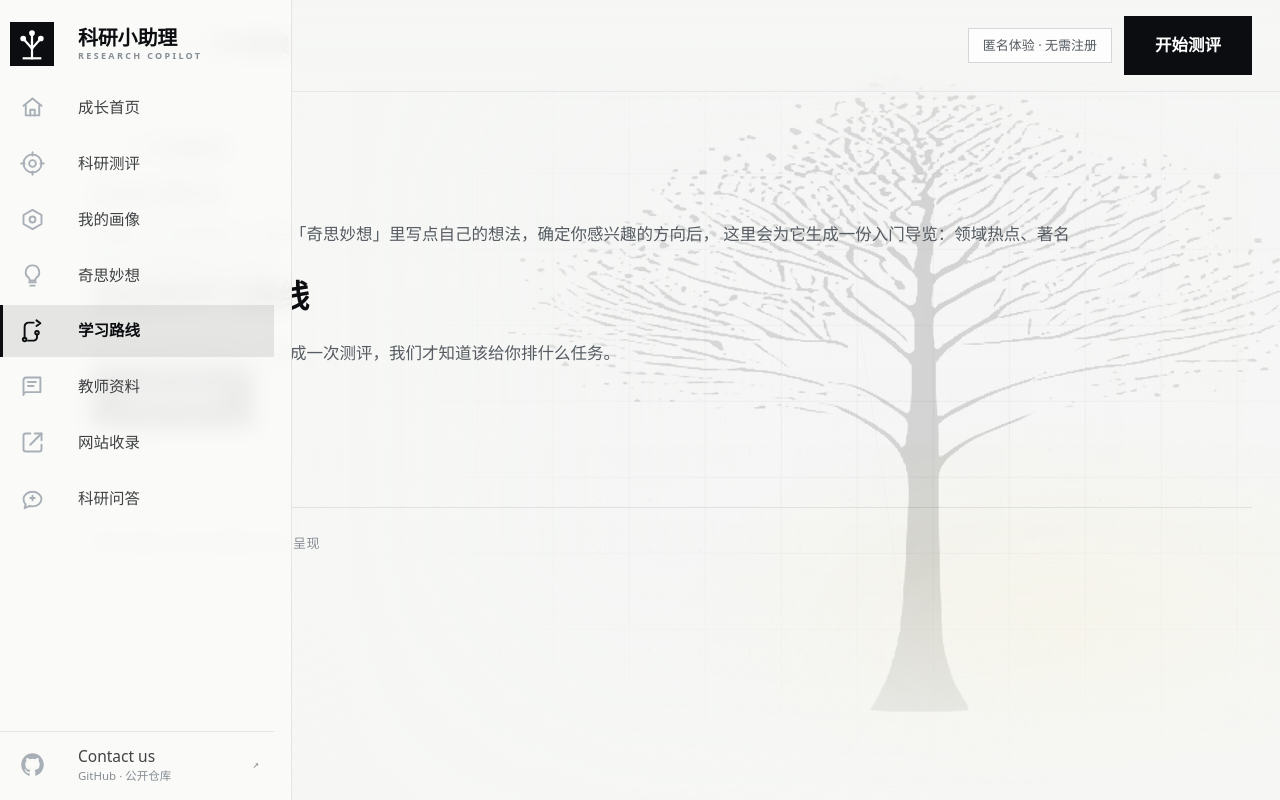
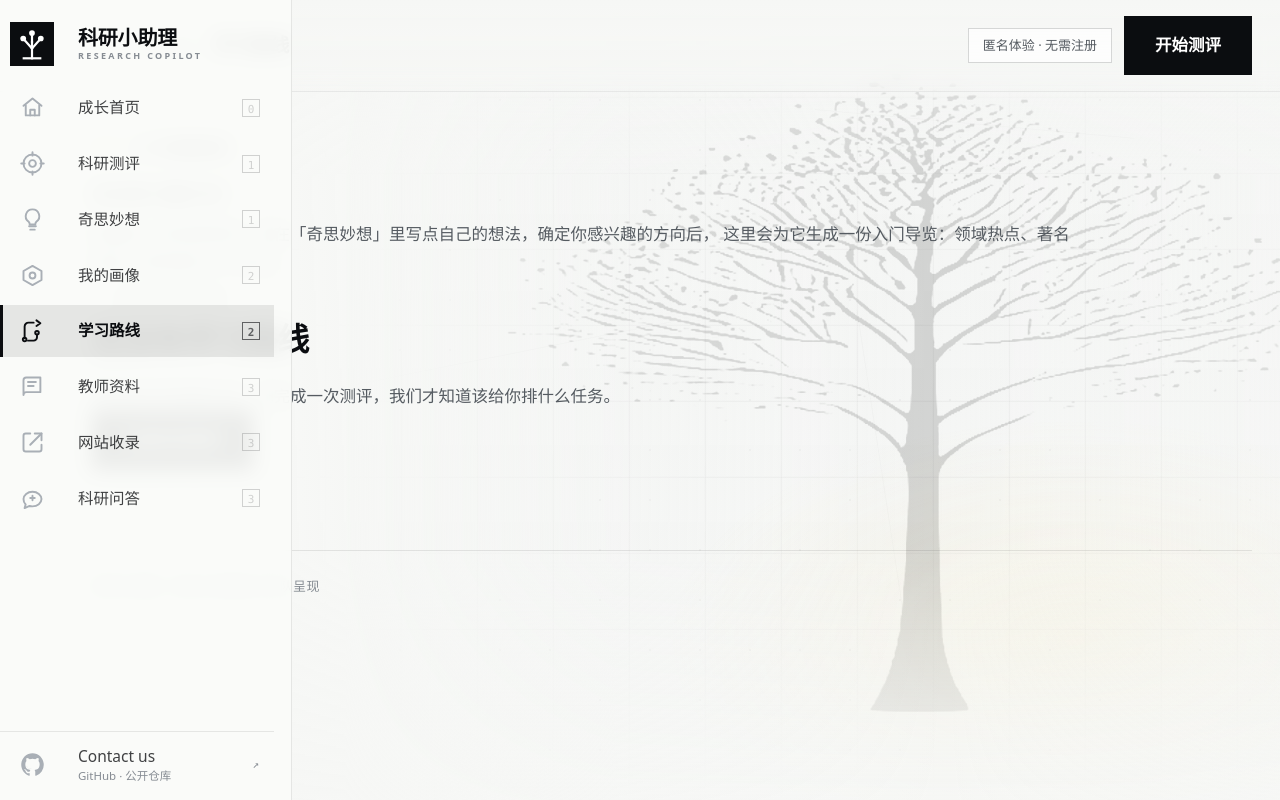
Before and after one commit to Kevin87654/AI-science-research, a Next.js app: page /roadmap in a window 1280 px wide. Built offline with nearby package versions, Linux system fonts and the light colour scheme.

Commit message:
feat: 兴趣方向支持手动补充（画像/入门前置路线同步）+ 菜单换序与引导序号

```diff
--- a/src/app/globals.css
+++ b/src/app/globals.css
@@ -224,6 +224,18 @@ a:focus-visible, button:focus-visible, input:focus-visible, summary:focus-visibl
 .dock-item-active .dock-item-icon { color: var(--ink); }
 .dock-item-active .dock-item-index { color: rgba(11, 13, 16, 0.5); }
 .dock-item-active:hover { background: rgba(11, 13, 16, 0.13); }
+/*
+ * 引导序号（0/1/2/3）：虚化呈现 —— 低透明度 + 轻微模糊，不抢菜单正文的视觉优先级；
+ * hover / 当前页时略微清晰，保持直角工业风（细边框小方块，无圆角无辉光）。
+ */
+.dock-item-hint {
+  flex: none; width: 18px; height: 18px; display: grid; place-items: center;
+  font-family: ui-monospace, "SFMono-Regular", Consolas, monospace; font-size: 11px;
+  border: 1px solid currentColor; opacity: 0.22; filter: blur(0.4px);
+  transition: opacity 0.15s ease, filter 0.15s ease;
+}
+.dock-item:hover .dock-item-hint { opacity: 0.5; filter: none; }
+.dock-item-active .dock-item-hint { opacity: 0.6; filter: none; }
 
 /* 对外联系方式：菜单最下方那一项（`margin-top: auto` 把它压到底部，中间留白给上面那列按钮） */
 .dock-contact-wrap { margin-top: auto; padding-top: 14px; border-top: 1px solid var(--line-soft); }
@@ -332,6 +344,10 @@ h2 { font-size: clamp(30px, 4.2vw, 46px); line-height: 1.3; margin: 0 0 32px; le
   border: 1px solid var(--line); padding: 5px 14px; font-size: 14px;
   background: rgba(255, 255, 255, 0.8); color: var(--ink);
 }
+/* 「对测评结果不满意？」：触发 chip 与展开的方向选项排在同一行，可换行 */
+.interest-override { display: inline-flex; flex-wrap: wrap; gap: 9px; align-items: center; }
+.interest-override-options { display: inline-flex; flex-wrap: wrap; gap: 9px; }
+.interest-override-standalone { margin-top: 12px; }
 .action-list { margin: 0; padding-left: 22px; }
 .action-list li { margin-bottom: 15px; }
 .action-list li::marker { color: rgba(11, 13, 16, 0.45); }
--- a/src/components/app-shell.tsx
+++ b/src/components/app-shell.tsx
@@ -63,6 +63,8 @@ export function AppShell({ children }: { children: React.ReactNode }) {
                 >
                   <span className="dock-item-icon" aria-hidden="true">{item.icon}</span>
                   <span className="dock-item-label">{item.label}</span>
+                  {/* 引导序号（0/1/2/3）：虚化装饰，提示新用户的推荐探索顺序 */}
+                  <span className="dock-item-hint" aria-hidden="true">{item.hint}</span>
                 </Link>
               );
             })}
--- a/src/components/nav-items.tsx
+++ b/src/components/nav-items.tsx
@@ -3,15 +3,21 @@
  *
  * 左侧自动呼出菜单（`app-shell.tsx`）与顶栏（`site-header.tsx`）都从这里取，
  * 避免两处维护同一份列表导致漂移。顺序即完整闭环：
- * 成长首页 → 科研测评 → 我的画像 → 奇思妙想 → 学习路线 → 教师资料 → 网站收录 → 科研问答。
+ * 成长首页 → 科研测评 → 奇思妙想 → 我的画像 → 学习路线 → 教师资料 → 网站收录 → 科研问答。
+ *
+ * `hint` 是给新用户的引导序号（第三轮新增）：0 = 从这里开始，
+ * 1 = 先产出兴趣方向（测评 / 奇思妙想），2 = 再看结果（画像 / 路线），3 = 其余自由探索。
+ * 侧栏里以虚化样式渲染，纯引导、不参与交互。
  */
 export type NavItem = {
   href: string;
   label: string;
   /** 侧栏里的英文副标题，纯装饰 */
   sub: string;
-  /** 编号，纯装饰（01…06） */
+  /** 编号，纯装饰（01…08） */
   index: string;
+  /** 引导序号（0/1/2/3），虚化显示在菜单项右侧 */
+  hint: string;
   icon: React.ReactNode;
 };
 
@@ -37,6 +43,7 @@ export const NAV_ITEMS: NavItem[] = [
     label: "成长首页",
     sub: "Overview",
     index: "01",
+    hint: "0",
     icon: (
       <svg width="20" height="20" viewBox="0 0 24 24" aria-hidden="true" {...stroke}>
         <path d="M4 10.5 12 4l8 6.5" />
@@ -50,6 +57,7 @@ export const NAV_ITEMS: NavItem[] = [
     label: "科研测评",
     sub: "Assessment",
     index: "02",
+    hint: "1",
     icon: (
       <svg width="20" height="20" viewBox="0 0 24 24" aria-hidden="true" {...stroke}>
         <circle cx="12" cy="12" r="8" />
@@ -59,22 +67,11 @@ export const NAV_ITEMS: NavItem[] = [
     ),
   },
   {
-    href: "/profile",
-    label: "我的画像",
-    sub: "Profile",
-    index: "03",
-    icon: (
-      <svg width="20" height="20" viewBox="0 0 24 24" aria-hidden="true" {...stroke}>
-        <path d="M12 3.5 20 8v8l-8 4.5L4 16V8z" />
-        <circle cx="12" cy="12" r="2.6" />
-      </svg>
-    ),
-  },
-  {
     href: "/sparks",
     label: "奇思妙想",
     sub: "Sparks",
-    index: "04",
+    index: "03",
+    hint: "1",
     icon: (
       <svg width="20" height="20" viewBox="0 0 24 24" aria-hidden="true" {...stroke}>
         <path d="M9 18h6" />
@@ -84,10 +81,24 @@ export const NAV_ITEMS: NavItem[] = [
     ),
   },
   {
+    href: "/profile",
+    label: "我的画像",
+    sub: "Profile",
+    index: "04",
+    hint: "2",
+    icon: (
+      <svg width="20" height="20" viewBox="0 0 24 24" aria-hidden="true" {...stroke}>
+        <path d="M12 3.5 20 8v8l-8 4.5L4 16V8z" />
+        <circle cx="12" cy="12" r="2.6" />
+      </svg>
+    ),
+  },
+  {
     href: "/roadmap",
     label: "学习路线",
     sub: "Roadmap",
     index: "05",
+    hint: "2",
     icon: (
       <svg width="20" height="20" viewBox="0 0 24 24" aria-hidden="true" {...stroke}>
         <path d="M5 19V8.5A3.5 3.5 0 0 1 8.5 5H13" />
@@ -103,6 +114,7 @@ export const NAV_ITEMS: NavItem[] = [
     label: "教师资料",
     sub: "Faculty",
     index: "06",
+    hint: "3",
     icon: (
       <svg width="20" height="20" viewBox="0 0 24 24" aria-hidden="true" {...stroke}>
         <path d="M4 6.5A2.5 2.5 0 0 1 6.5 4H19v13H6.5A2.5 2.5 0 0 0 4 19.5z" />
@@ -115,6 +127,7 @@ export const NAV_ITEMS: NavItem[] = [
     label: "网站收录",
     sub: "Directory",
     index: "07",
+    hint: "3",
     icon: (
       <svg width="20" height="20" viewBox="0 0 24 24" aria-hidden="true" {...stroke}>
         <path d="M14 4h6v6" />
@@ -128,6 +141,7 @@ export const NAV_ITEMS: NavItem[] = [
     label: "科研问答",
     sub: "Q&A",
     index: "08",
+    hint: "3",
     icon: (
       <svg width="20" height="20" viewBox="0 0 24 24" aria-hidden="true" {...stroke}>
         <path d="M20 12.5c0 3.6-3.6 6.5-8 6.5a9.6 9.6 0 0 1-2.6-.35L5 20.5l.9-3.2A6.6 6.6 0 0 1 4 12.5C4 8.9 7.6 6 12 6s8 2.9 8 6.5z" />
--- /dev/null
+++ b/src/features/interest/interest-override-picker.tsx
@@ -0,0 +1,59 @@
+"use client";
+
+/**
+ * 「对测评结果不满意？」—— 手动补充兴趣方向（B 负责，第三轮新增）。
+ *
+ * 画像页的「兴趣方向」与学习路线页的「入门前置路线」共用这一个组件：
+ * 点开后列出方向目录里**还没出现**的方向，选中后写入共享存储
+ * `manualInterests`（`spark/store.ts`）。两个页面订阅的是同一份状态，
+ * 所以一处添加、两处同步，不会出现画像里加了、路线里没加上的漂移。
+ *
+ * 选中的标签 `source` 记为 `user-input`（契约原义：用户自选），
+ * 与测评探测 / 奇思妙想推导出的 `derived` 区分开。
+ */
+import { useState } from "react";
+
+import { addManualInterest } from "@/features/spark/store";
+import { INTEREST_DIRECTION_ORDER, INTEREST_DIRECTIONS } from "./directions";
+
+export function InterestOverridePicker({ existingIds }: { existingIds: string[] }) {
+  const [open, setOpen] = useState(false);
+
+  const existing = new Set(existingIds);
+  const remaining = INTEREST_DIRECTION_ORDER.filter((id) => !existing.has(id));
+
+  return (
+    <span className="interest-override">
+      <button
+        type="button"
+        className="chip chip-ghost"
+        aria-expanded={open}
+        onClick={() => setOpen((value) => !value)}
+      >
+        对测评结果不满意？
+      </button>
+      {open ? (
+        remaining.length > 0 ? (
+          <span className="interest-override-options">
+            {remaining.map((id) => (
+              <button
+                key={id}
+                type="button"
+                className="chip"
+                onClick={() => {
+                  addManualInterest({ id, label: INTEREST_DIRECTIONS[id], source: "user-input" });
+                  // 最后一个方向也被选完时顺手收起，避免留下一个空壳面板。
+                  if (remaining.length === 1) setOpen(false);
+                }}
+              >
+                {INTEREST_DIRECTIONS[id]}
+              </button>
+            ))}
+          </span>
+        ) : (
+          <span className="muted small">所有方向都已在列表里了。</span>
+        )
+      ) : null}
+    </span>
+  );
+}
--- a/src/features/profile/profile-panel.tsx
+++ b/src/features/profile/profile-panel.tsx
@@ -12,15 +12,19 @@ import Link from "next/link";
 import { useRouter } from "next/navigation";
 import { getQuestionnaire } from "@/features/assessment/question-bank";
 import { scoreAssessment } from "@/features/assessment/scoring";
+import { InterestOverridePicker } from "@/features/interest/interest-override-picker";
 import { planRoadmap } from "@/features/roadmap/plan-roadmap";
 import { formatDateTime } from "@/features/shared/format";
 import { buildFlow, saveFlow, type LocalFlow } from "@/features/shared/local-bridge";
 import { useIsClient, useLocalFlow } from "@/features/shared/use-local-flow";
+import { collectInterestTags } from "@/features/spark/store";
+import { useSparkState } from "@/features/spark/use-sparks";
 
 export function ProfilePanel() {
   const router = useRouter();
   const flow = useLocalFlow();
   const isClient = useIsClient();
+  const { manualInterests } = useSparkState();
   const [busy, setBusy] = useState(false);
   const [problem, setProblem] = useState<string | null>(null);
 
@@ -120,19 +124,34 @@ export function ProfilePanel() {
 
       <article className="card">
         <h2 className="card-title">兴趣方向</h2>
-        {profile.interests.length > 0 ? (
+        {/*
+          列表 = 测评探测结果 + 用户手动补充（追加在尾部），
+          与学习路线页「入门前置路线」共读同一份 manualInterests，两处天然同步。
+        */}
+        {(() => {
+          const interests = collectInterestTags(profile.interests, [], manualInterests);
+          return interests.length > 0 ? (
             <ul className="tag-list">
-            {profile.interests.map((interest) => (
+              {interests.map((interest) => (
                 <li className="tag" key={interest.id}>
                   {interest.label}
                 </li>
               ))}
+              <li>
+                <InterestOverridePicker existingIds={interests.map((interest) => interest.id)} />
+              </li>
             </ul>
           ) : (
+            <>
               <p className="muted">
                 你还没有勾选具体方向。这不影响开始 —— 先读一篇真实论文，比反复纠结选哪个更有效。
               </p>
-        )}
+              <div className="interest-override-standalone">
+                <InterestOverridePicker existingIds={[]} />
+              </div>
+            </>
+          );
+        })()}
       </article>
 
       <article className="card">
--- a/src/features/roadmap/entry-route-section.tsx
+++ b/src/features/roadmap/entry-route-section.tsx
@@ -5,7 +5,8 @@
  *
  * 放在学习路线页的**最上面**：在做现有学习路线（科研能力训练）之前，
  * 先对用户感兴趣的方向建立整体认知 —— 领域热点、著名实验、研究者、入门论文。
- * 方向来自测评的兴趣探测（画像）与「奇思妙想」的自由文本分析，两者合并去重。
+ * 方向来自测评的兴趣探测（画像）、「奇思妙想」的自由文本分析，
+ * 以及用户通过「对测评结果不满意？」手动补充的方向（追加在尾部），三者合并去重。
  *
  * 内容性质与红线：这份导览是 AI 生成的**开放知识**，我们没有人工核验过的来源库
  * 可引用，所以**不挂核验来源、不参与任务进度**，并显式标注「AI 生成、未经核验」，
@@ -14,6 +15,7 @@
 import { useState } from "react";
 
 import type { InterestEntryRoute } from "@/contracts";
+import { InterestOverridePicker } from "@/features/interest/interest-override-picker";
 import { ensureSession, postJson } from "@/features/shared/api-client";
 import { useIsClient, useLocalFlow } from "@/features/shared/use-local-flow";
 import { collectInterestTags, saveEntryRoute } from "@/features/spark/store";
@@ -61,7 +63,7 @@ function EntryRouteCard({ route }: { route: InterestEntryRoute }) {
 export function EntryRouteSection() {
   const isClient = useIsClient();
   const flow = useLocalFlow();
-  const { sparks, entryRoutes } = useSparkState();
+  const { sparks, entryRoutes, manualInterests } = useSparkState();
   const [selectedId, setSelectedId] = useState<string | null>(null);
   const [busy, setBusy] = useState(false);
   const [problem, setProblem] = useState<string | null>(null);
@@ -76,7 +78,8 @@ export function EntryRouteSection() {
     );
   }
 
-  const directions = collectInterestTags(flow?.profile.interests ?? [], sparks);
+  // 方向来源 = 测评探测 + 奇思妙想 + 用户手动补充（尾部），与画像页共读同一份数据。
+  const directions = collectInterestTags(flow?.profile.interests ?? [], sparks, manualInterests);
 
   if (directions.length === 0) {
     return (
@@ -87,6 +90,9 @@ export function EntryRouteSection() {
           先通过一次科研测评、或在「奇思妙想」里写点自己的想法，确定你感兴趣的方向后，
           这里会为它生成一份入门导览：领域热点、著名实验、研究者与入门论文。
         </p>
+        <div className="tool-chips">
+          <InterestOverridePicker existingIds={[]} />
+        </div>
       </section>
     );
   }
@@ -131,9 +137,9 @@ export function EntryRouteSection() {
         </div>
       </div>
 
-      {directions.length > 1 ? (
       <div className="tool-chips">
-          {directions.map((direction) => (
+        {directions.length > 1
+          ? directions.map((direction) => (
               <button
                 key={direction.id}
                 type="button"
@@ -142,9 +148,10 @@ export function EntryRouteSection() {
               >
                 {direction.label}
               </button>
-          ))}
+            ))
+          : null}
+        <InterestOverridePicker existingIds={directions.map((direction) => direction.id)} />
       </div>
-      ) : null}
 
       {problem ? (
         <p className="error-text" role="alert">
--- a/src/features/spark/store.ts
+++ b/src/features/spark/store.ts
@@ -25,6 +25,13 @@ export type SparkState = {
   sparks: SparkEntry[];
   /** 方向 id → 已生成的入门前置路线（缓存，避免重复调模型）。 */
   entryRoutes: Record<string, InterestEntryRoute>;
+  /**
+   * 用户手动补充的兴趣方向（「对测评结果不满意？」入口，第三轮新增）。
+   *
+   * 画像页的「兴趣方向」与学习路线页的「入门前置路线」都从这一份读，
+   * 保证两处列表同步。版本号没升：旧数据没有这个字段，读取时按空数组兜底。
+   */
+  manualInterests: InterestTag[];
 };
 
 export type SaveOutcome = { ok: true } | { ok: false; message: string };
@@ -40,6 +47,7 @@ const EMPTY_STATE: SparkState = Object.freeze({
   schemaVersion: SCHEMA_VERSION,
   sparks: [] as SparkEntry[],
   entryRoutes: {} as Record<string, InterestEntryRoute>,
+  manualInterests: [] as InterestTag[],
 });
 
 function isRecord(value: unknown): value is Record<string, unknown> {
@@ -109,7 +117,12 @@ function isSparkState(value: unknown): value is SparkState {
   if (value.schemaVersion !== SCHEMA_VERSION) return false;
   if (!Array.isArray(value.sparks) || !value.sparks.every(isSparkEntry)) return false;
   if (!isRecord(value.entryRoutes)) return false;
-  return Object.values(value.entryRoutes).every(isEntryRoute);
+  if (!Object.values(value.entryRoutes).every(isEntryRoute)) return false;
+  // manualInterests 是第三轮后加的字段：旧版本写出的数据没有它，按"缺省 = 空"放行。
+  if (value.manualInterests !== undefined) {
+    if (!Array.isArray(value.manualInterests) || !value.manualInterests.every(isInterestTag)) return false;
+  }
+  return true;
 }
 
 function storage(): Storage | null {
@@ -141,7 +154,10 @@ export function getSparkStateSnapshot(): SparkState {
   if (raw) {
     try {
       const parsed: unknown = JSON.parse(raw);
-      if (isSparkState(parsed)) cachedState = parsed;
+      if (isSparkState(parsed)) {
+        // 旧数据没有 manualInterests，补成空数组，让下游不必再判空。
+        cachedState = parsed.manualInterests ? parsed : { ...parsed, manualInterests: [] };
+      }
     } catch {
       cachedState = null;
     }
@@ -206,6 +222,18 @@ export function createSparkEntry(text: string, analysis: SparkAnalysis): SparkEn
   };
 }
 
+/**
+ * 手动补充一个兴趣方向（「对测评结果不满意？」入口）。
+ *
+ * 同 id 已存在时不重复添加（幂等，返回 ok）；新方向一律**追加到尾部**，
+ * 和用户「加在最后」的预期一致。画像页与入门前置路线共读这一份，天然同步。
+ */
+export function addManualInterest(tag: InterestTag): SaveOutcome {
+  const state = getSparkStateSnapshot();
+  if (state.manualInterests.some((item) => item.id === tag.id)) return { ok: true };
+  return writeState({ ...state, manualInterests: [...state.manualInterests, tag] });
+}
+
 /** 缓存某个方向的入门前置路线（按方向 id 覆盖）。 */
 export function saveEntryRoute(route: InterestEntryRoute): SaveOutcome {
   const state = getSparkStateSnapshot();
@@ -225,16 +253,26 @@ export function deleteSpark(id: string): SaveOutcome {
 }
 
 /**
- * 汇总兴趣方向（去重、保持插入顺序）：画像（测评探测）在前，奇思妙想在后。
+ * 汇总兴趣方向（去重、保持插入顺序）：
+ * 画像（测评探测）在前，奇思妙想其次，用户手动补充的最后（追加到尾部）。
  *
- * 学习路线的「入门前置路线」据此确定方向来源；确定性纯函数，便于测试。
+ * 学习路线的「入门前置路线」据此确定方向来源；画像页传 `sparks=[]` 复用
+ * 同一个合并逻辑，两处列表因此保持一致。确定性纯函数，便于测试。
  */
-export function collectInterestTags(profileInterests: InterestTag[], sparks: SparkEntry[]): InterestTag[] {
+export function collectInterestTags(
+  profileInterests: InterestTag[],
+  sparks: SparkEntry[],
+  manualInterests: InterestTag[] = [],
+): InterestTag[] {
   const byId = new Map<string, InterestTag>();
   for (const tag of profileInterests) byId.set(tag.id, tag);
   for (const entry of sparks) {
     if (!entry.analysis) continue;
     for (const tag of entry.analysis.interests) byId.set(tag.id, tag);
   }
+  // 手动补充只补「还没出现过」的方向：测评/奇思妙想已推导出的不重复占位。
+  for (const tag of manualInterests) {
+    if (!byId.has(tag.id)) byId.set(tag.id, tag);
+  }
   return Array.from(byId.values());
 }
```
Also changed, not shown: 1 other file (tests, documents, lock files or other folders). Lines whose indentation alone changed are shown as unchanged.
